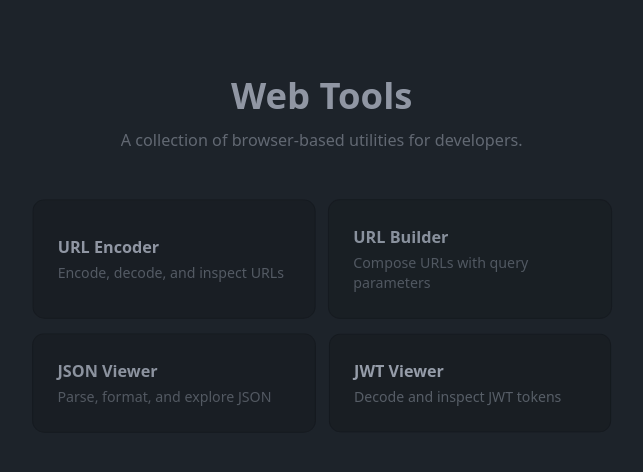
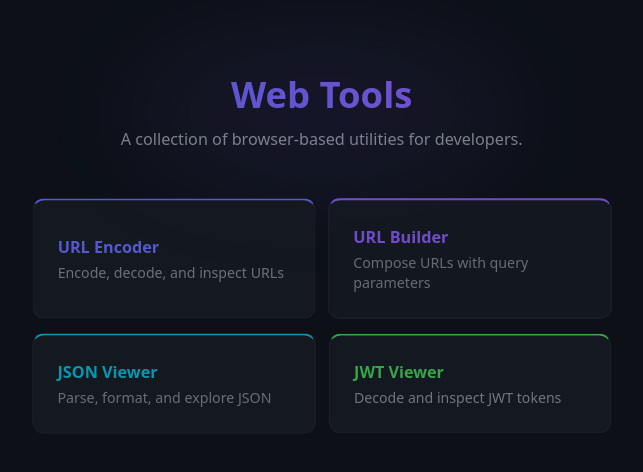
Before and after one commit to anujparakh/webtools, a Preact app: page / in a window 1280 px wide. Shown: the part 146-618 px from the top of the page, without its empty margins (318-961 px from the left). Built offline with nearby package versions, Linux system fonts and the light colour scheme.

Commit message:
Updated UI and usages

```diff
--- a/index.html
+++ b/index.html
@@ -4,7 +4,7 @@
     <meta charset="UTF-8" />
     <meta name="viewport" content="width=device-width, initial-scale=1.0" />
     <title>Web Tools</title>
-  </head>
+</head>
   <body>
     <div id="app"></div>
     <script type="module" src="/src/main.tsx"></script>
--- a/src/App.tsx
+++ b/src/App.tsx
@@ -6,9 +6,17 @@ import { UrlBuilder } from './tools/UrlBuilder'
 import { JsonViewer } from './tools/JsonViewer'
 import { JwtViewer } from './tools/JwtViewer'
 
+const TOOL_META: Record<string, { label: string; color: string }> = {
+  '/url-encoder': { label: 'URL Encoder', color: '#6366f1' },
+  '/url-builder': { label: 'URL Builder', color: '#8b5cf6' },
+  '/json':        { label: 'JSON Viewer', color: '#06b6d4' },
+  '/jwt':         { label: 'JWT Viewer',  color: '#3fb950' },
+}
+
 export function App() {
   const path = useRoute()
   const isLanding = path === '/'
+  const meta = TOOL_META[path]
 
   return (
     <div class="min-h-screen bg-base-100 text-base-content flex flex-col md:flex-row">
@@ -18,7 +26,15 @@ export function App() {
           <Landing />
         ) : (
           <div class="px-4 py-6">
-            <div class="max-w-3xl mx-auto rounded-xl border border-base-300 bg-base-100 p-6">
+            <div
+              class="max-w-3xl mx-auto rounded-xl border border-base-300 bg-base-200 p-6"
+              style={meta ? ({ '--card-color': meta.color, borderTopColor: meta.color, borderTopWidth: '2px' }) as any : undefined}
+            >
+              {meta && (
+                <h1 class="text-base font-semibold mb-5" style={{ color: meta.color }}>
+                  {meta.label}
+                </h1>
+              )}
               {path === '/url-encoder' && <UrlEncoder />}
               {path === '/url-builder' && <UrlBuilder />}
               {path === '/json' && <JsonViewer />}
--- a/src/components/Sidebar.tsx
+++ b/src/components/Sidebar.tsx
@@ -17,7 +17,7 @@ export function Sidebar({ currentPath }: SidebarProps) {
       {/* Desktop left rail */}
       <aside class="hidden md:flex flex-col w-52 min-h-screen bg-base-200 border-r border-base-300 p-4 shrink-0">
         <button
-          class="text-lg font-bold mb-6 text-left hover:text-primary transition-colors"
+          class="text-lg font-bold mb-6 text-left transition-colors text-primary hover:text-secondary"
           onClick={() => navigate('/')}
         >
           Web Tools
@@ -43,7 +43,7 @@ export function Sidebar({ currentPath }: SidebarProps) {
       <div class="md:hidden bg-base-200 border-b border-base-300 px-3 py-2">
         <div class="flex items-center gap-2 overflow-x-auto">
           <button
-            class="font-bold text-sm shrink-0 mr-1 hover:text-primary transition-colors"
+            class="font-bold text-sm shrink-0 mr-1 text-primary hover:text-secondary transition-colors"
             onClick={() => navigate('/')}
           >
             Web Tools
--- a/src/tools/JsonViewer.tsx
+++ b/src/tools/JsonViewer.tsx
@@ -151,13 +151,13 @@ export function JsonViewer() {
         />
 
         <div class="flex flex-wrap gap-2">
-          <button class="btn btn-sm btn-primary" onClick={parse}>Parse</button>
+          <button class="btn-tool" onClick={parse}>Parse</button>
           {parsed && (
             <>
-              <button class="btn btn-sm btn-ghost" onClick={() => setViewMode('tree')}>Tree</button>
-              <button class="btn btn-sm btn-ghost" onClick={() => setViewMode('formatted')}>Format</button>
-              <button class="btn btn-sm btn-ghost" onClick={() => setViewMode('minified')}>Minify</button>
-              <button class="btn btn-sm btn-ghost" onClick={copy}>{copied ? 'Copied!' : 'Copy'}</button>
+              <button class="btn-tool" onClick={() => setViewMode('tree')}>Tree</button>
+              <button class="btn-tool" onClick={() => setViewMode('formatted')}>Format</button>
+              <button class="btn-tool" onClick={() => setViewMode('minified')}>Minify</button>
+              <button class="btn-tool" onClick={copy}>{copied ? 'Copied!' : 'Copy'}</button>
             </>
           )}
         </div>
@@ -174,7 +174,8 @@ export function JsonViewer() {
               {(['tree', 'formatted', 'minified'] as ViewMode[]).map(m => (
                 <button
                   key={m}
-                  class={`text-sm px-2 py-1 rounded transition-colors ${viewMode === m ? 'bg-base-300 text-base-content' : 'text-base-content/50 hover:text-base-content'}`}
+                  class="btn-tool"
+                  style={viewMode === m ? { opacity: 1 } : { opacity: 0.45 }}
                   onClick={() => setViewMode(m)}
                 >
                   {m.charAt(0).toUpperCase() + m.slice(1)}
@@ -188,7 +189,7 @@ export function JsonViewer() {
               </div>
             ) : (
               <textarea
-                class="textarea textarea-bordered w-full font-mono text-sm h-64 resize-y bg-base-200"
+                class="textarea textarea-bordered w-full font-mono text-sm h-64 resize-y"
                 readOnly
                 value={getOutput()}
               />
--- a/src/tools/Landing.tsx
+++ b/src/tools/Landing.tsx
@@ -5,40 +5,64 @@ const TOOLS = [
     path: '/url-encoder',
     label: 'URL Encoder',
     subtitle: 'Encode, decode, and inspect URLs',
+    color: '#6366f1',  // primary
   },
   {
     path: '/url-builder',
     label: 'URL Builder',
     subtitle: 'Compose URLs with query parameters',
+    color: '#8b5cf6',  // secondary
   },
   {
     path: '/json',
     label: 'JSON Viewer',
     subtitle: 'Parse, format, and explore JSON',
+    color: '#06b6d4',  // accent
   },
   {
     path: '/jwt',
     label: 'JWT Viewer',
     subtitle: 'Decode and inspect JWT tokens',
+    color: '#3fb950',  // success
   },
 ]
 
 export function Landing() {
   return (
     <div class="min-h-screen flex flex-col items-center justify-center py-16 px-4">
-      <div class="text-center mb-12 animate-breathe">
-        <h1 class="text-4xl font-bold mb-3">Web Tools</h1>
+      <div class="relative text-center mb-12 animate-breathe">
+        {/* Ambient glow behind heading */}
+        <div
+          class="absolute -inset-8 -z-10 rounded-full blur-3xl opacity-15"
+          style={{ background: 'radial-gradient(ellipse, #6366f1 0%, #8b5cf6 50%, transparent 70%)' }}
+        />
+        <h1
+          class="text-4xl font-bold mb-3"
+          style={{ background: 'linear-gradient(to right, #6366f1, #8b5cf6)', WebkitBackgroundClip: 'text', WebkitTextFillColor: 'transparent', backgroundClip: 'text' }}
+        >
+          Web Tools
+        </h1>
         <p class="text-base-content/60">A collection of browser-based utilities for developers.</p>
       </div>
+
       <div class="grid grid-cols-1 sm:grid-cols-2 gap-4 w-full max-w-xl">
         {TOOLS.map((tool, i) => (
           <button
             key={tool.path}
-            class="animate-breathe bg-base-200 border border-base-300 hover:border-primary hover:bg-base-300 transition-all p-6 text-left rounded-xl"
-            style={{ animationDelay: `${i * 0.4}s` }}
+            class="animate-breathe bg-base-200 border border-base-300 hover:bg-base-300 hover:border-base-content/20 transition-all p-6 text-left rounded-xl group"
+            style={{
+              borderTopColor: tool.color,
+              borderTopWidth: '2px',
+              animationDelay: `${i * 0.4}s`,
+            }}
             onClick={() => navigate(tool.path)}
           >
-            <div class="font-semibold mb-1">{tool.label}</div>
+            <div
+              class="font-semibold mb-1 transition-colors"
+              style={{ color: tool.color }}
+            >
+              {tool.label}
+            </div>
             <div class="text-sm text-base-content/50">{tool.subtitle}</div>
           </button>
         ))}
--- a/tailwind.config.js
+++ b/tailwind.config.js
@@ -1,3 +1,29 @@
+// ─────────────────────────────────────────────────────────────────
+//  THEME CONFIG — edit these values to restyle the entire app
+// ─────────────────────────────────────────────────────────────────
+const THEME = {
+  // Backgrounds — base-200 must be lighter than base-100 so cards pop
+  background:       '#0d1117',  // base-100  page background
+  surface:          '#161b22',  // base-200  cards, panels, sidebar
+  surfaceAlt:       '#21262d',  // base-300  inputs, borders, dividers
+  text:             '#e6edf3',  // base-content  primary text
+
+  // Accent colors
+  primary:          '#6366f1',  // indigo  — buttons, active nav, highlights
+  primaryContent:   '#ffffff',
+  secondary:        '#8b5cf6',  // violet  — secondary actions, gradients
+  secondaryContent: '#ffffff',
+  accent:           '#06b6d4',  // cyan    — used sparingly
+  accentContent:    '#ffffff',
+
+  // Semantic states
+  error:            '#f85149',
+  success:          '#3fb950',
+  warning:          '#d29922',
+  info:             '#58a6ff',
+}
+// ─────────────────────────────────────────────────────────────────
+
 /** @type {import('tailwindcss').Config} */
 export default {
   content: [
@@ -15,8 +41,20 @@ export default {
       {
         dark: {
           ...require('daisyui/src/theming/themes')['dark'],
-          'primary': '#6366f1',
-          'primary-content': '#ffffff',
+          'base-100':          THEME.background,
+          'base-200':          THEME.surface,
+          'base-300':          THEME.surfaceAlt,
+          'base-content':      THEME.text,
+          'primary':           THEME.primary,
+          'primary-content':   THEME.primaryContent,
+          'secondary':         THEME.secondary,
+          'secondary-content': THEME.secondaryContent,
+          'accent':            THEME.accent,
+          'accent-content':    THEME.accentContent,
+          'error':             THEME.error,
+          'success':           THEME.success,
+          'warning':           THEME.warning,
+          'info':              THEME.info,
         },
       },
     ],
```
Also changed, not shown: src/index.css (+53 -8 lines), src/tools/UrlBuilder.tsx (+113 -85 lines), src/tools/UrlEncoder.tsx (+7 -17 lines), 3 other files (tests, documents, lock files or other folders).
